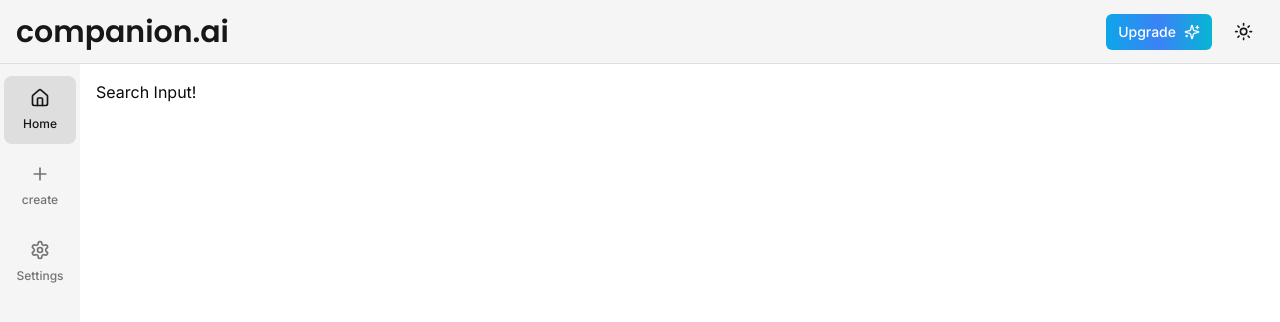
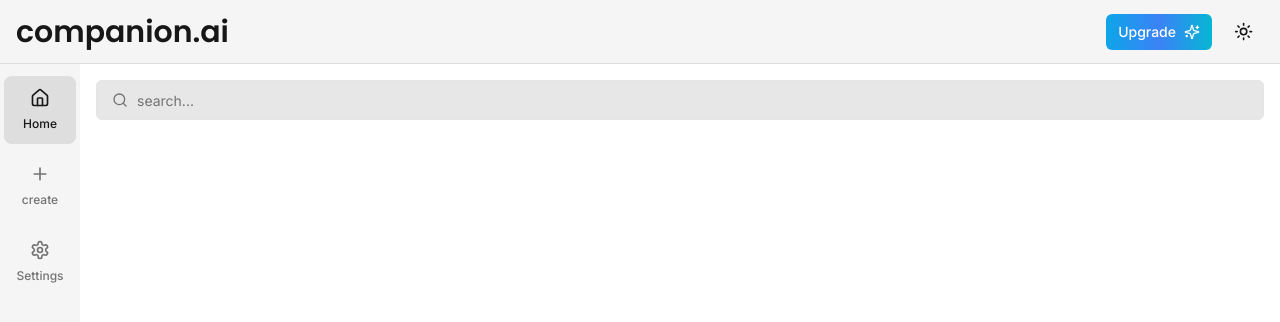
Before and after one commit to data-dude42/ai-companion, a Next.js app: page / in a window 1280 px wide. Shown: the top 322 px of the page. Built offline with nearby package versions, Linux system fonts and the light colour scheme.

Commit message:
updaed search-input.tsx

```diff
--- a/components/search-input.tsx
+++ b/components/search-input.tsx
@@ -1,9 +1,15 @@
 "use client";
 
+import {Search} from "lucide-react";
+import {Input} from "@/components/ui/input";
 export const SearchInput = () => {
     return (
-        <div>
-            Search Input!
+        <div className="relative">
+            <Search className="absolute h-4 w-4 top-3 left-4 text-muted-foreground" />
+            <Input
+             placeholder="search..."
+             className="pl-10 bg-primary/10"
+             />
         </div>
     )
 }
--- a/package.json
+++ b/package.json
@@ -18,6 +18,7 @@
     "lucide-react": "^0.453.0",
     "next": "15.0.0",
     "next-themes": "^0.3.0",
+    "query-string": "^9.1.1",
     "react": "^18.3.1",
     "react-dom": "^18.3.1",
     "tailwind-merge": "^2.5.4",
```
Also changed, not shown: 1 other file (tests, documents, lock files or other folders).
